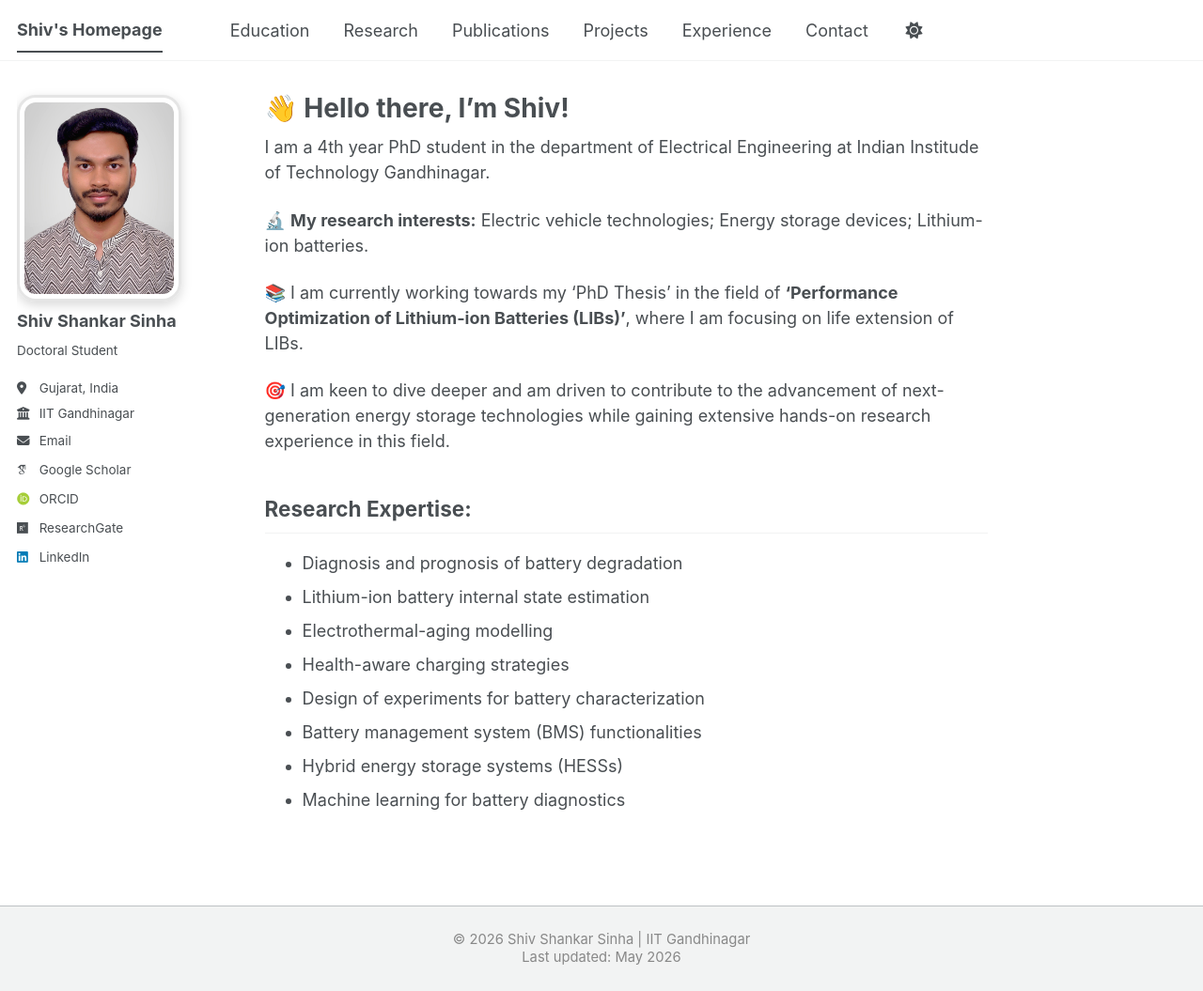
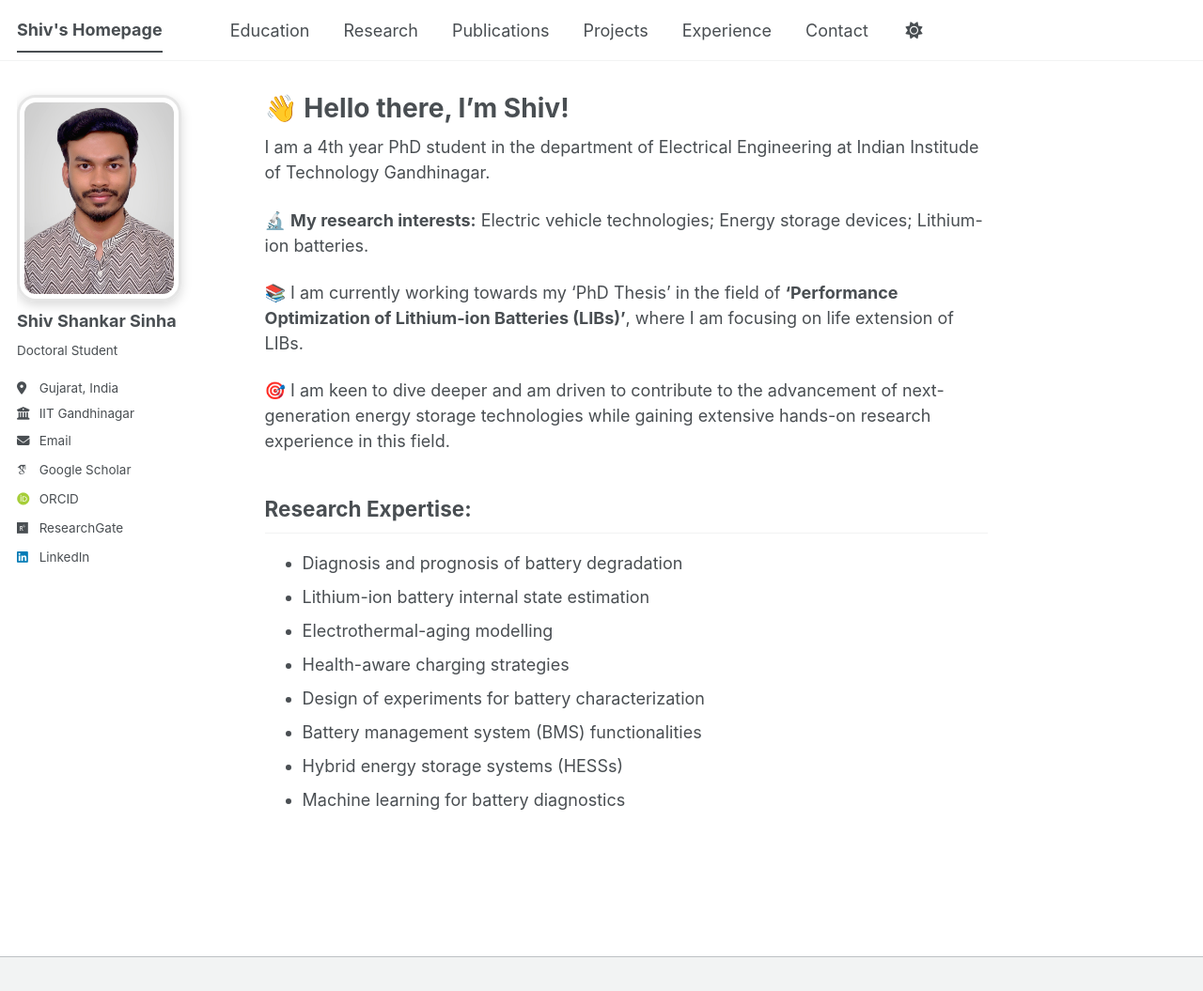
Before and after one commit to shivshankar-sinha/shivshankar-sinha.github.io, a Jekyll site: the page built from _pages/about.md, in a window 1280 px wide and 1055 px high. Shown: the whole window at 94% size. Built offline with Jekyll 4.4.1, drawn with Linux system fonts in a browser that asks for light colours; some web fonts are replaced; a script bundle is joined from its source files by our own code; library files that are not in the unit come from our copies.

Commit message:
Update footer.html

```diff
--- a/_includes/footer.html
+++ b/_includes/footer.html
@@ -1,11 +1 @@
-<div style="
-  text-align:center;
-  font-size:0.82em;
-  color:#888;
-  padding:8px 0;
-  margin:0;
-  line-height:1.3;
-">
-  © 2026 Shiv Shankar Sinha | IIT Gandhinagar <br>
-  Last updated: {{ site.time | date: "%B %Y" }}
-</div>
+<!-- footer removed -->
```
